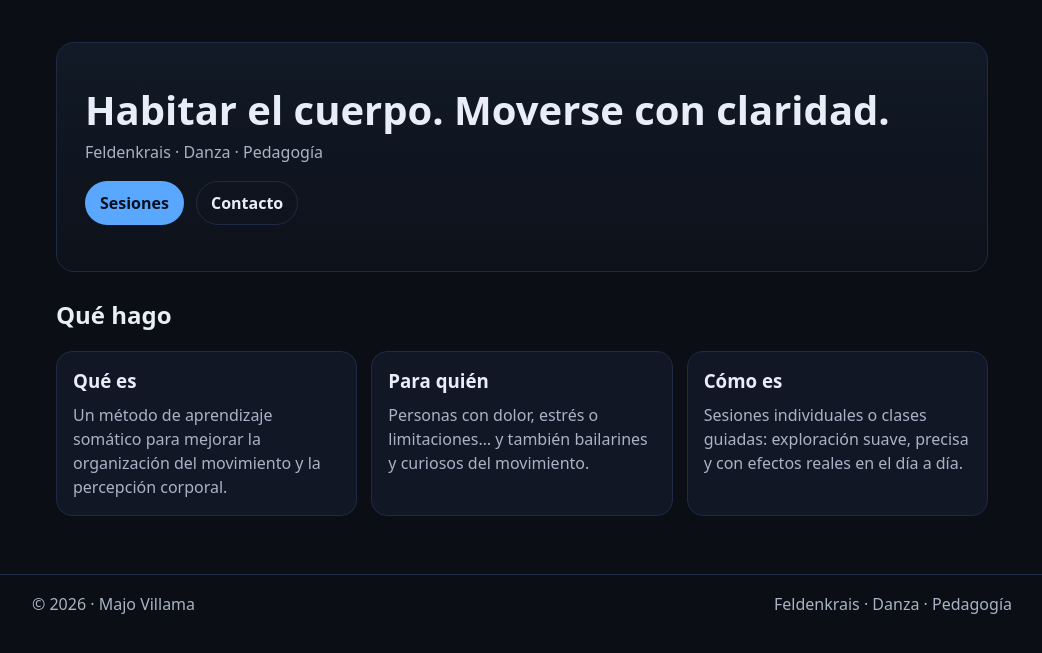
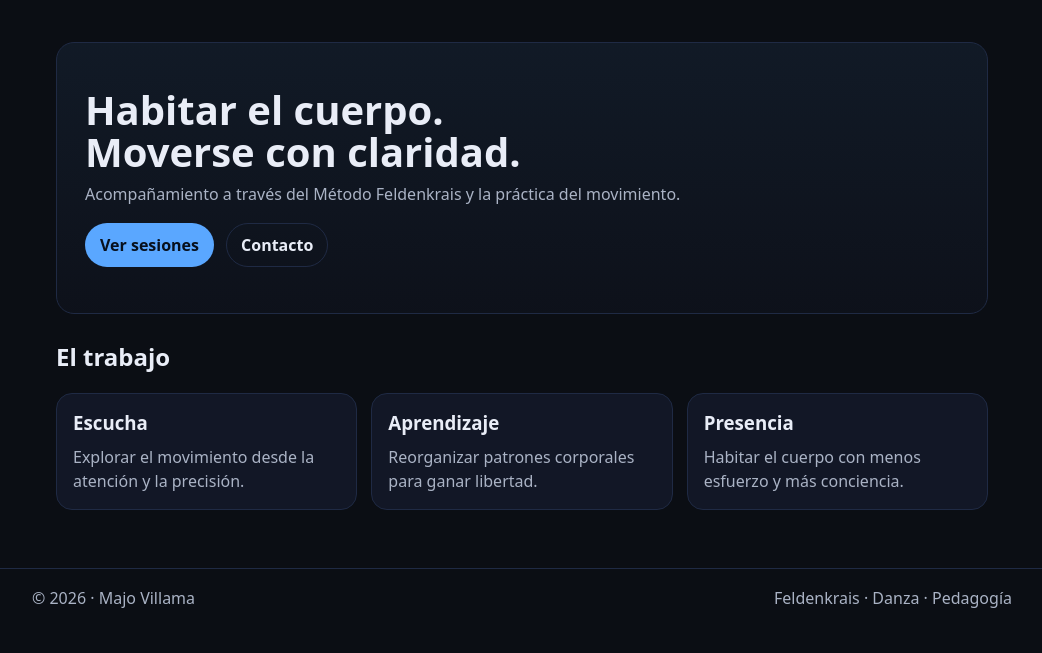
Before and after one commit to mrxv39/majo_villama, a Flask app: page / in a window 1280 px wide. Shown: the part 89-742 px from the top of the page, without its empty margins (118-1160 px from the left). Run offline with Flask 3, Linux system fonts and the light colour scheme.

Commit message:
feat: refine minimal artistic hero section

```diff
--- a/templates/home.html
+++ b/templates/home.html
@@ -1,32 +1,34 @@
 {% extends 'base.html' %}
-{% block title %}Majo Villafaina{% endblock %}
+{% block title %}Majo Villama{% endblock %}
 
 {% block content %}
-<section class="hero">
+<section class="hero hero--art">
   <div class="hero__content">
-    <h1>Habitar el cuerpo. Moverse con claridad.</h1>
-    <p class="lead">Feldenkrais · Danza · Pedagogía</p>
+    <h1>Habitar el cuerpo.<br>Moverse con claridad.</h1>
+    <p class="lead">
+      Acompañamiento a través del Método Feldenkrais y la práctica del movimiento.
+    </p>
     <div class="hero__cta">
-      <a class="btn" href="{{ url_for('about') }}">Sesiones</a>
+      <a class="btn" href="{{ url_for('about') }}">Ver sesiones</a>
       <a class="btn btn--ghost" href="{{ url_for('contact') }}">Contacto</a>
     </div>
   </div>
 </section>
 
 <section class="block">
-  <h2>Qué hago</h2>
+  <h2>El trabajo</h2>
   <div class="grid3">
     <div class="card">
-      <h3>Qué es</h3>
-      <p>Un método de aprendizaje somático para mejorar la organización del movimiento y la percepción corporal.</p>
+      <h3>Escucha</h3>
+      <p>Explorar el movimiento desde la atención y la precisión.</p>
     </div>
     <div class="card">
-      <h3>Para quién</h3>
-      <p>Personas con dolor, estrés o limitaciones… y también bailarines y curiosos del movimiento.</p>
+      <h3>Aprendizaje</h3>
+      <p>Reorganizar patrones corporales para ganar libertad.</p>
     </div>
     <div class="card">
-      <h3>Cómo es</h3>
-      <p>Sesiones individuales o clases guiadas: exploración suave, precisa y con efectos reales en el día a día.</p>
+      <h3>Presencia</h3>
+      <p>Habitar el cuerpo con menos esfuerzo y más conciencia.</p>
     </div>
   </div>
 </section>
```
